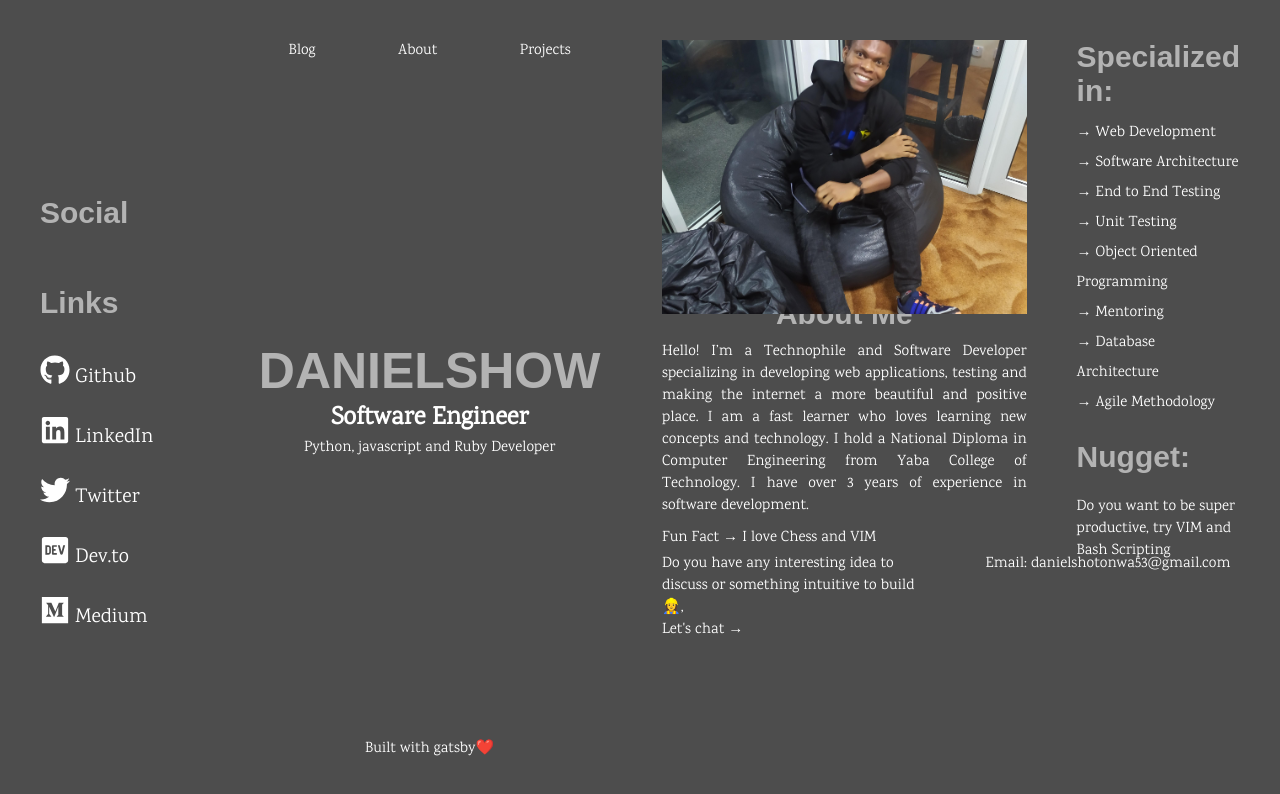
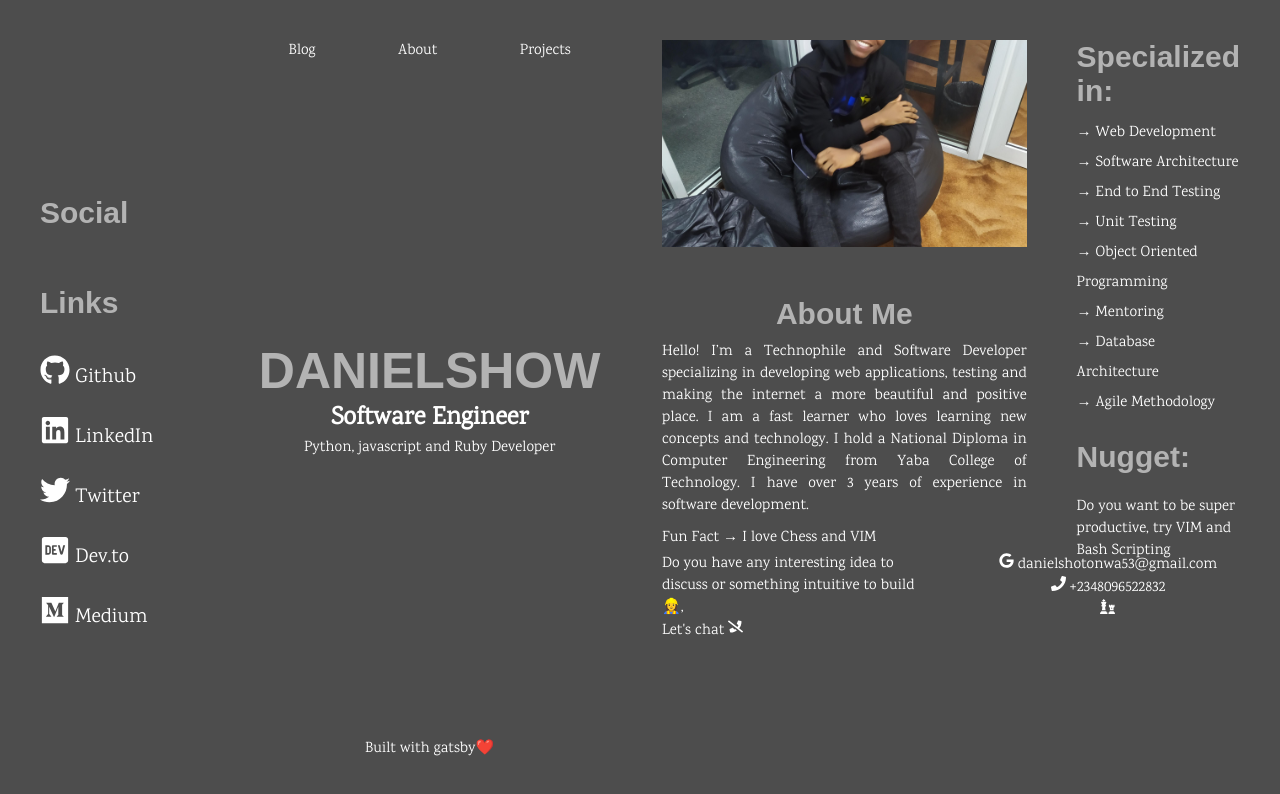
Before and after one commit to Danielshow/portfolio_2, a Gatsby site: page / in a window 1280 px wide. Built offline with nearby package versions, Linux system fonts and the light colour scheme; Gatsby itself is replaced by a stand-in of ours; a web font is replaced by a local one.

Commit message:
add phone number and change image height

```diff
--- a/src/pages/index.js
+++ b/src/pages/index.js
@@ -5,6 +5,12 @@ import {
   FaTwitter,
   FaDev,
   FaMedium,
+  FaPhoneSlash,
+  FaGoogle,
+  FaPhone,
+  FaChess,
+  FaPython,
+  FaJava,
 } from "react-icons/fa"
 
 import Layout from "../components/layout"
@@ -13,7 +19,7 @@ import SEO from "../components/seo"
 
 const IndexPage = () => (
   <Layout>
-    <SEO title="Home | Danielshow" />
+    <SEO title="Home" />
     <div className="wrapper">
       <div className="box social">
         <div className="social__links">
@@ -125,10 +131,12 @@ const IndexPage = () => (
             👷‍♀️
           </span>
           , <br />
-          Let's chat &rarr;
+          Let's chat <FaPhoneSlash />
         </div>
         <div className="form">
-          <p>Email: danielshotonwa53@gmail.com</p>
+          <p><FaGoogle /> danielshotonwa53@gmail.com</p>
+          <p><FaPhone /> +2348096522832</p>
+          <p><FaChess /></p>
         </div>
       </div>
     </div>
--- a/src/stylesheet/components/index.scss
+++ b/src/stylesheet/components/index.scss
@@ -17,6 +17,10 @@
     h1 {
       font-size: 5rem;
       text-transform: uppercase;
+      transition: transform .5s ease-in-out;
+      &:hover {
+        transform: scale(1.5) rotate(-5deg);
+      }
     }
     h3 {
       font-size: 2.5rem;
@@ -26,6 +30,10 @@
 
 .pics, .social, .about, .special {
   padding: 2rem;
+}
+
+.pics .gatsby-image-wrapper {
+  height: 100%;
 }
 
 .special {
```
